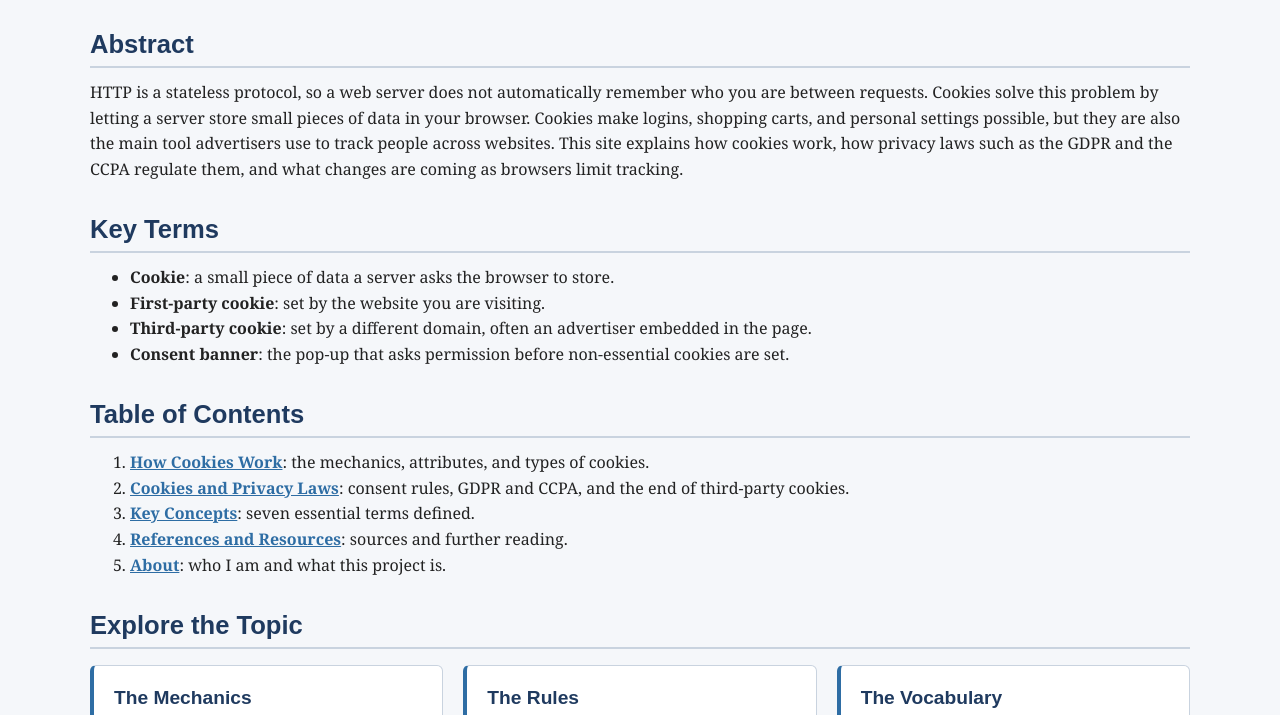
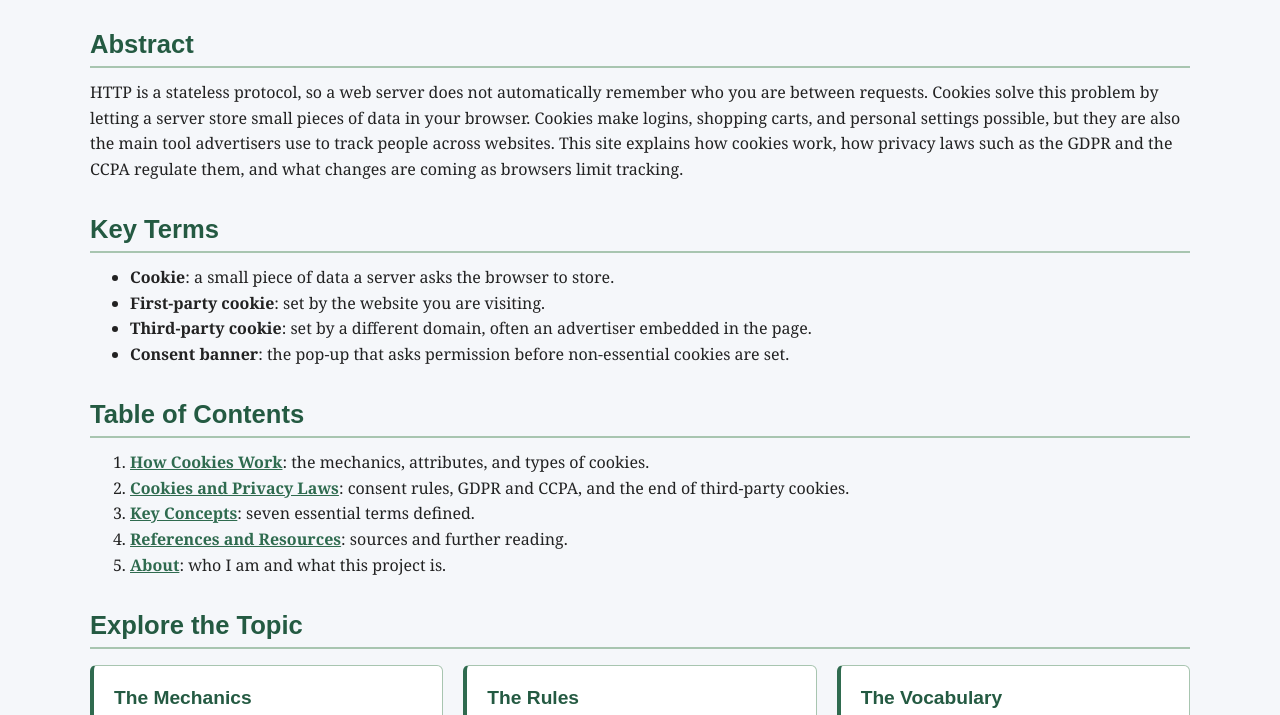
Before and after one commit to chisomemenogu/cookies-privacy-site, a plain HTML site: page index.html in a window 1280 px wide. Shown: the part 179-894 px from the top of the page. Drawn offline with Linux system fonts and the light colour scheme.

Commit message:
Change primary and accent color variables
Updated primary and accent colors in CSS variables.

```diff
--- a/css/style.css
+++ b/css/style.css
@@ -1,13 +1,13 @@
 
 :root {
-  --color-primary: #1f3a5f;
-  --color-accent: #2e6da4;
+  --color-primary: #245a42;
+  --color-accent: #2f6b4f;
   --color-text: #222222;
   --color-muted: #555555;
   --color-bg: #f5f7fa;
   --color-card: #ffffff;
-  --color-border: #c9d3df;
-  --color-note: #eaf2fb;
+  --color-border: #a8c5b0;
+  --color-note: #eef6f1;
   --font-body: Georgia, "Times New Roman", serif;
   --font-heading: Arial, Helvetica, sans-serif;
 }
```
